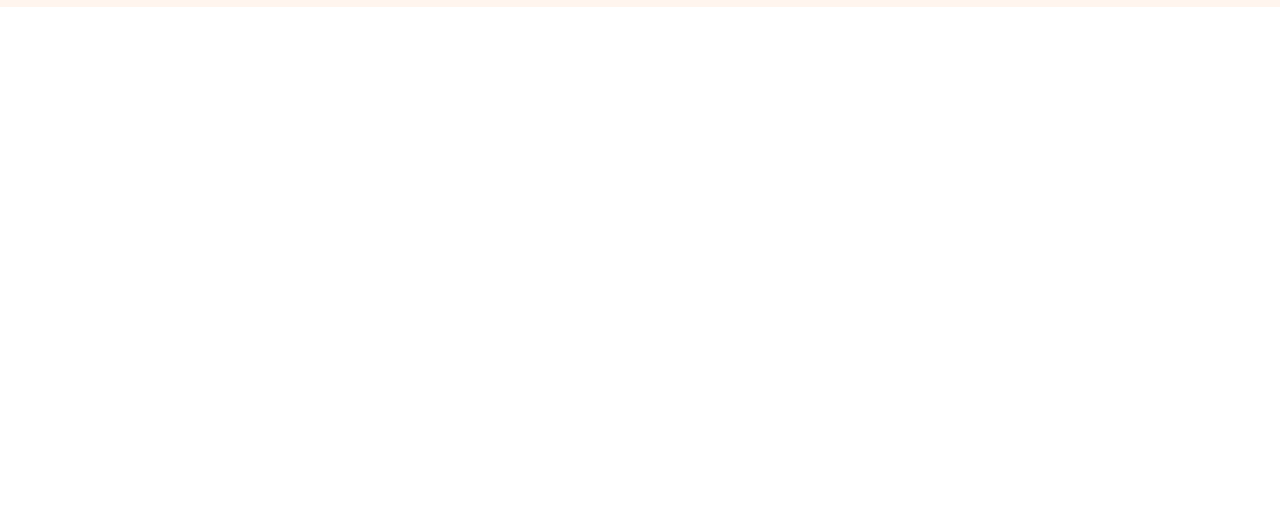
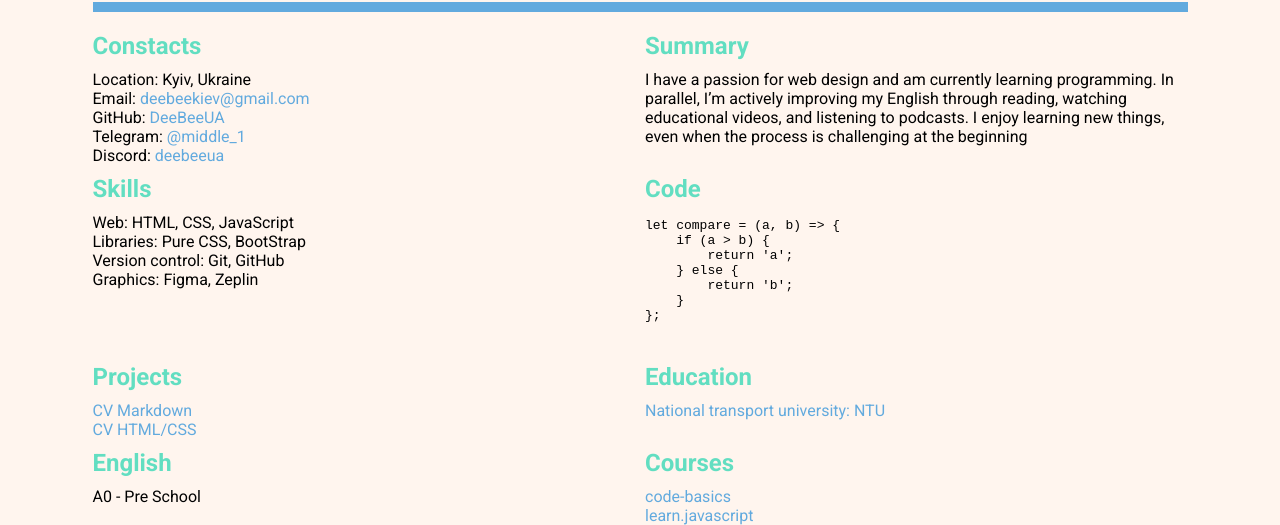
Before and after one commit to DeeBeeUA/rsschool-cv, a plain HTML site: page index.html in a window 1280 px wide. Shown: the part 307-832 px from the top of the page. Before the commit the page ends 800 px from the top, so only its background shows below. Drawn offline with Linux system fonts and the light colour scheme; a web font is replaced by a local one.

Commit message:
feat: add about section

```diff
--- a/style.css
+++ b/css/style.css
@@ -31,7 +31,8 @@ h3,
 h4,
 h5,
 h6,
-p {
+p,
+pre {
     margin: 0;
 }
 
@@ -44,8 +45,9 @@ img {
 
 .container {
     margin: 0 auto;
+    padding: 0 15px;
     width: 100%;
-    max-width: 1140px;
+    max-width: 1125px;
 }
 
 .header {
@@ -85,7 +87,7 @@ img {
 .promo__logo {
     width: 225px;
     height: 225px;
-    border-radius: 100%
+    border-radius: 100%;
 }
 
 .promo__descr {
@@ -96,6 +98,7 @@ img {
     color: #62AADE;
     font-size: 42px;
     text-align: center;
+    text-transform: uppercase;
 }
 
 .divider {
@@ -103,10 +106,54 @@ img {
     width: 50%;
     height: 3px;
     background-color: #62DEC1;
+    transition: width 0.3s ease;
+}
+
+.title-h1:hover+.divider {
+    width: 75%;
 }
 
 .profession {
     margin-top: 35px;
     text-align: center;
     color: #62AADE;
+    text-transform: uppercase;
+    font-size: 20px;
 }
+
+.promo__divider {
+    margin: 15px auto 0 auto;
+    width: 100%;
+    height: 10px;
+    background-color: #62AADE;
+}
+
+/* About Section */
+
+.about {
+    background-color: #FFF5EE;
+}
+
+.about__wrapper {
+    display: grid;
+    grid-template-columns: 1fr 1fr;
+    gap: 10px
+}
+
+.title-h2 {
+    color: #62DEC1;
+}
+
+.about__list {
+    margin-top: 10px;
+    display: flex;
+    flex-direction: column;
+
+    a {
+        color: #62AADE;
+    }
+}
+
+.about__descr {
+    margin-top: 10px;
+}
--- a/index.html
+++ b/index.html
@@ -10,7 +10,7 @@
     <link
         href="https://fonts.googleapis.com/css2?family=MuseoModerno:ital,wght@0,100..900;1,100..900&family=Roboto:ital,wght@0,100..900;1,100..900&display=swap"
         rel="stylesheet">
-    <link rel="stylesheet" href="style.css">
+    <link rel="stylesheet" href="css/style.css">
 </head>
 
 <body>
@@ -33,6 +33,12 @@
                     <li class="navigation__item">
                         <a href="#" class="navigation__link">Projects</a>
                     </li>
+                    <li class="navigation__item">
+                        <a href="#" class="navigation__link">Education</a>
+                    </li>
+                    <li class="navigation__item">
+                        <a href="#" class="navigation__link">English</a>
+                    </li>
                 </ul>
             </nav>
         </div>
@@ -49,6 +55,96 @@
                         <h2 class="profession">Junior Front-End developer</h2>
                     </div>
                 </div>
+                <div class="promo__divider"></div>
+            </div>
+        </section>
+        <section class="about">
+            <div class="container">
+                <div class="about__wrapper">
+                    <div class="about__container">
+                        <h2 class="title-h2">Constacts</h2>
+                        <ul class="about__list">
+                            <li class="about__item"><span>Location:</span> Kyiv, Ukraine</li>
+                            <li class="about__item"><span>Email:</span> <a
+                                    href="mailto:deebeekiev@gmail.com">deebeekiev@gmail.com</a></li>
+                            <li class="about__item"><span>GitHub:</span> <a href="https://github.com/DeeBeeUA"
+                                    target="_blank">DeeBeeUA</a></li>
+                            <li class="about__item"><span>Telegram:</span> <a href="https://t.me/middle_1"
+                                    target="_blank">@middle_1</a></li>
+                            <li class="about__item"><span>Discord:</span> <a
+                                    href="https://discordapp.com/users/930762901445292032/ "
+                                    target="_blank">deebeeua</a></li>
+                        </ul>
+                    </div>
+                    <div class="about__container">
+                        <h2 class="title-h2">Summary</h2>
+                        <div class="about__descr">
+                            I have a passion for web design and am currently learning programming. In parallel, I’m
+                            actively improving my English
+                            through reading, watching educational videos, and listening to podcasts. I enjoy learning
+                            new things, even when the
+                            process is challenging at the beginning
+                        </div>
+                    </div>
+                    <div class="about__container">
+                        <h2 class="title-h2">Skills</h2>
+                        <ul class="about__list">
+                            <li class="about__item"><span>Web:</span> HTML, CSS, JavaScript</li>
+                            <li class="about__item"><span>Libraries:</span> Pure CSS, BootStrap</li>
+                            <li class="about__item"><span>Version control:</span> Git, GitHub</li>
+                            <li class="about__item"><span>Graphics:</span> Figma, Zeplin</li>
+                        </ul>
+                    </div>
+                    <div class="about__container">
+                        <h2 class="title-h2">Code</h2>
+                        <div class="about__code">
+                            <pre>
+                                <code>
+let compare = (a, b) => {
+    if (a > b) {
+        return 'a';
+    } else {
+        return 'b';
+    }
+};
+                                </code>
+                            </pre>
+                        </div>
+                    </div>
+                    <div class="about__container">
+                        <h2 class="title-h2">Projects</h2>
+                        <ul class="about__list">
+                            <li class="about__item"><a href="https://deebeeua.github.io/rsschool-cv/cv"
+                                    target="_blank">CV Markdown</a>
+                            </li>
+                            <li class="about__item"><a href="https://deebeeua.github.io/rsschool-cv/" target="_blank">CV
+                                    HTML/CSS</a>
+                            </li>
+                        </ul>
+                    </div>
+                    <div class="about__container">
+                        <h2 class="title-h2">Education</h2>
+                        <ul class="about__list">
+                            <li class="about__item"><a href="http://www.ntu.edu.ua/en/" target="_blank">National
+                                    transport university: NTU</a></li>
+                        </ul>
+                    </div>
+                    <div class="about__container">
+                        <h2 class="title-h2">English</h2>
+                        <ul class="about__list">
+                            <li class="about__item">A0 - Pre School</li>
+                        </ul>
+                    </div>
+                    <div class="about__container">
+                        <h2 class="title-h2">Courses</h2>
+                        <ul class="about__list">
+                            <li class="about__item"><a href="https://code-basics.com/" target="_blank">code-basics</a>
+                            </li>
+                            <li class="about__item"><a href="https://learn.javascript.ru/"
+                                    target="_blank">learn.javascript</a></li>
+                        </ul>
+                    </div>
+                </div>
             </div>
         </section>
     </main>
```
